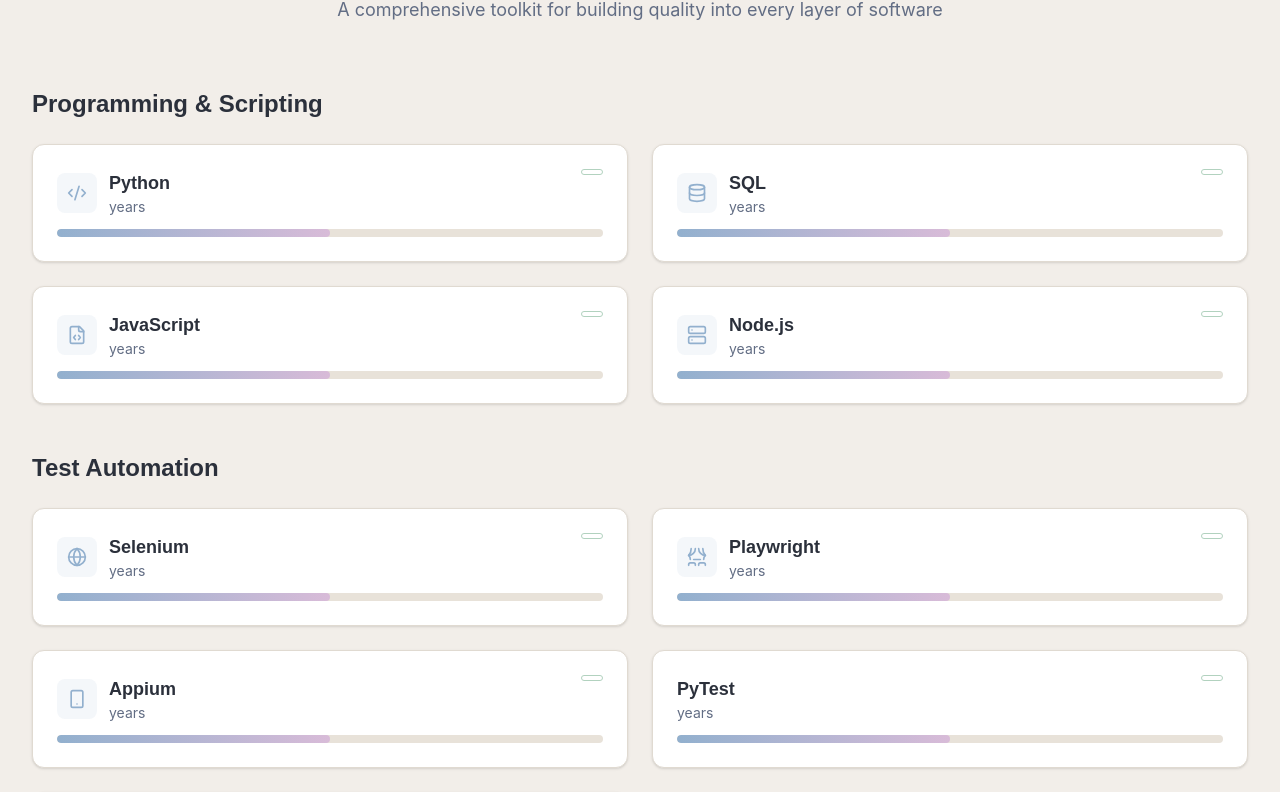
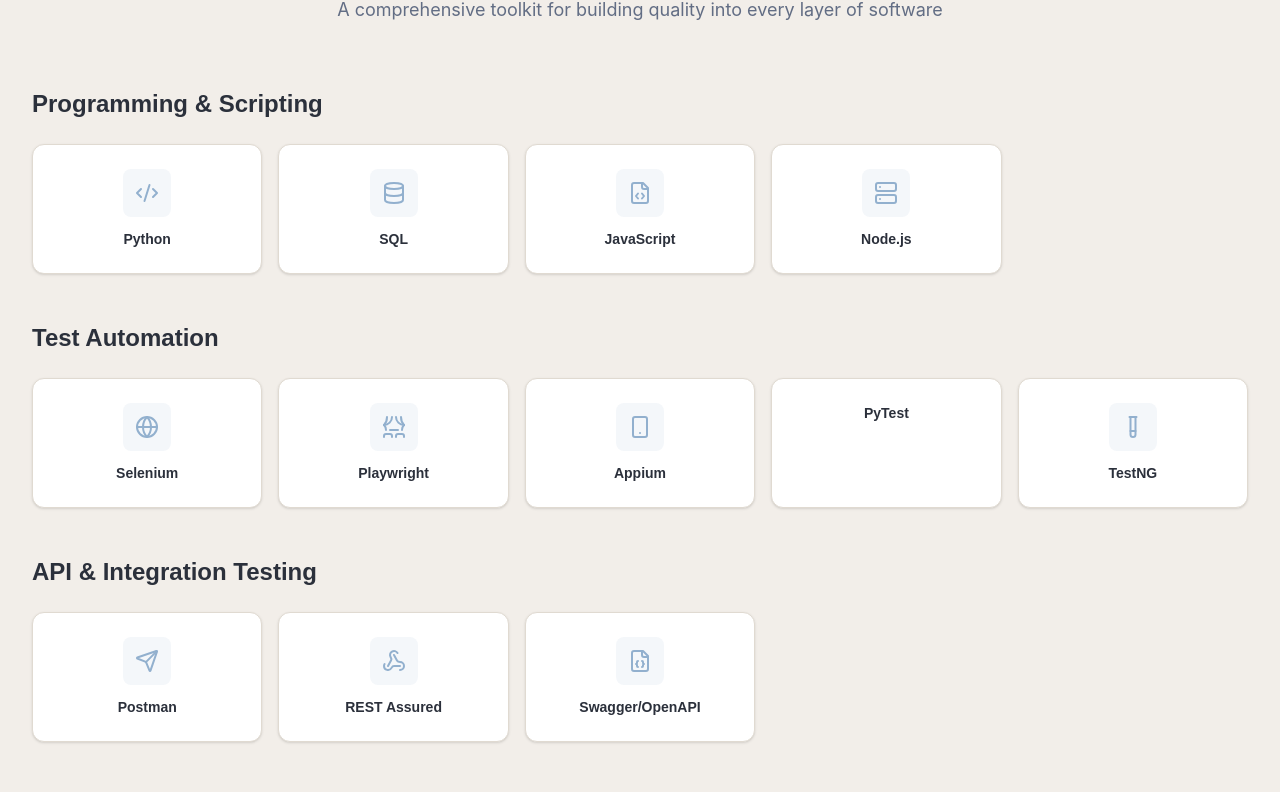
Before and after one commit to sindhusundararajan/sindhusundararajan.github.io, a React (Create React App) app in the folder frontend/: page / in a window 1280 px wide. Shown: the part 5570-6362 px from the top of the page. Built offline with nearby package versions, Linux system fonts and the light colour scheme.

Commit message:
auto-commit for 82748b8c-4e5e-4230-8d86-efde6b141f65

```diff
--- a/frontend/src/components/Skills.jsx
+++ b/frontend/src/components/Skills.jsx
@@ -1,77 +1,11 @@
-import React, { useState, useEffect, useRef } from 'react';
+import React from 'react';
 import * as LucideIcons from 'lucide-react';
 import { skills, certifications } from '../data/mock';
-import { Card, CardContent, CardHeader, CardTitle } from './ui/card';
-import { Badge } from './ui/badge';
+import { Card, CardContent } from './ui/card';
 
 const Skills = () => {
-  const [visibleBars, setVisibleBars] = useState({});
-  const sectionRef = useRef(null);
-
-  useEffect(() => {
-    const observer = new IntersectionObserver(
-      (entries) => {
-        entries.forEach((entry) => {
-          if (entry.isIntersecting) {
-            // Trigger animation when section comes into view
-            setTimeout(() => {
-              setVisibleBars({});
-              Object.keys(skills).forEach((category, catIndex) => {
-                skills[category].forEach((skill, skillIndex) => {
-                  setTimeout(() => {
-                    setVisibleBars((prev) => ({
-                      ...prev,
-                      [`${category}-${skill.name}`]: true,
-                    }));
-                  }, (catIndex * skills[category].length + skillIndex) * 100);
-                });
-              });
-            }, 200);
-          }
-        });
-      },
-      { threshold: 0.2 }
-    );
-
-    if (sectionRef.current) {
-      observer.observe(sectionRef.current);
-    }
-
-    return () => {
-      if (sectionRef.current) {
-        observer.unobserve(sectionRef.current);
-      }
-    };
-  }, []);
-
-  const getLevelWidth = (level) => {
-    switch (level) {
-      case 'Expert':
-        return '95%';
-      case 'Advanced':
-        return '80%';
-      case 'Intermediate':
-        return '65%';
-      default:
-        return '50%';
-    }
-  };
-
-  const getLevelColor = (level) => {
-    switch (level) {
-      case 'Expert':
-        return 'bg-primary';
-      case 'Advanced':
-        return 'bg-secondary';
-      case 'Intermediate':
-        return 'bg-accent';
-      default:
-        return 'bg-muted';
-    }
-  };
-
   return (
-    <section id="skills" className="section-padding" ref={sectionRef}>
+    <section id="skills" className="section-padding">
       <div className="container-custom">
         <div className="max-w-7xl mx-auto">
           {/* Section Header */}
@@ -93,52 +27,20 @@ const Skills = () => {
                 style={{ animationDelay: `${catIndex * 0.1}s` }}
               >
                 <h3 className="text-2xl font-bold mb-6">{category}</h3>
-                <div className="grid md:grid-cols-2 gap-6">
+                <div className="grid grid-cols-2 md:grid-cols-3 lg:grid-cols-4 xl:grid-cols-5 gap-4">
                   {skillList.map((skill) => {
                     const IconComponent = LucideIcons[skill.icon];
-                    const isVisible = visibleBars[`${category}-${skill.name}`];
 
                     return (
                       <Card key={skill.name} className="card-hover">
                         <CardContent className="p-6">
-                          <div className="flex items-start justify-between mb-3">
-                            <div className="flex items-center gap-3">
-                              {IconComponent && (
-                                <div className="w-10 h-10 rounded-lg bg-primary/10 flex items-center justify-center">
-                                  <IconComponent className="h-5 w-5 text-primary" />
-                                </div>
-                              )}
-                              <div>
-                                <h4 className="font-semibold text-lg">{skill.name}</h4>
-                                <p className="text-sm text-muted-foreground">
-                                  {skill.years} years
-                                </p>
+                          <div className="flex flex-col items-center text-center gap-3">
+                            {IconComponent && (
+                              <div className="w-12 h-12 rounded-lg bg-primary/10 flex items-center justify-center">
+                                <IconComponent className="h-6 w-6 text-primary" />
                               </div>
-                            </div>
-                            <Badge
-                              variant="outline"
-                              className={`${
-                                skill.level === 'Expert'
-                                  ? 'border-primary text-primary'
-                                  : skill.level === 'Advanced'
-                                  ? 'border-secondary text-secondary'
-                                  : 'border-accent text-accent'
-                              }`}
-                            >
-                              {skill.level}
-                            </Badge>
-                          </div>
-
-                          {/* Progress Bar */}
-                          <div className="skill-progress">
-                            <div
-                              className={`skill-progress-bar ${getLevelColor(
-                                skill.level
-                              )}`}
-                              style={{
-                                width: isVisible ? getLevelWidth(skill.level) : '0%',
-                              }}
-                            />
+                            )}
+                            <h4 className="font-semibold text-sm">{skill.name}</h4>
                           </div>
                         </CardContent>
                       </Card>
```
